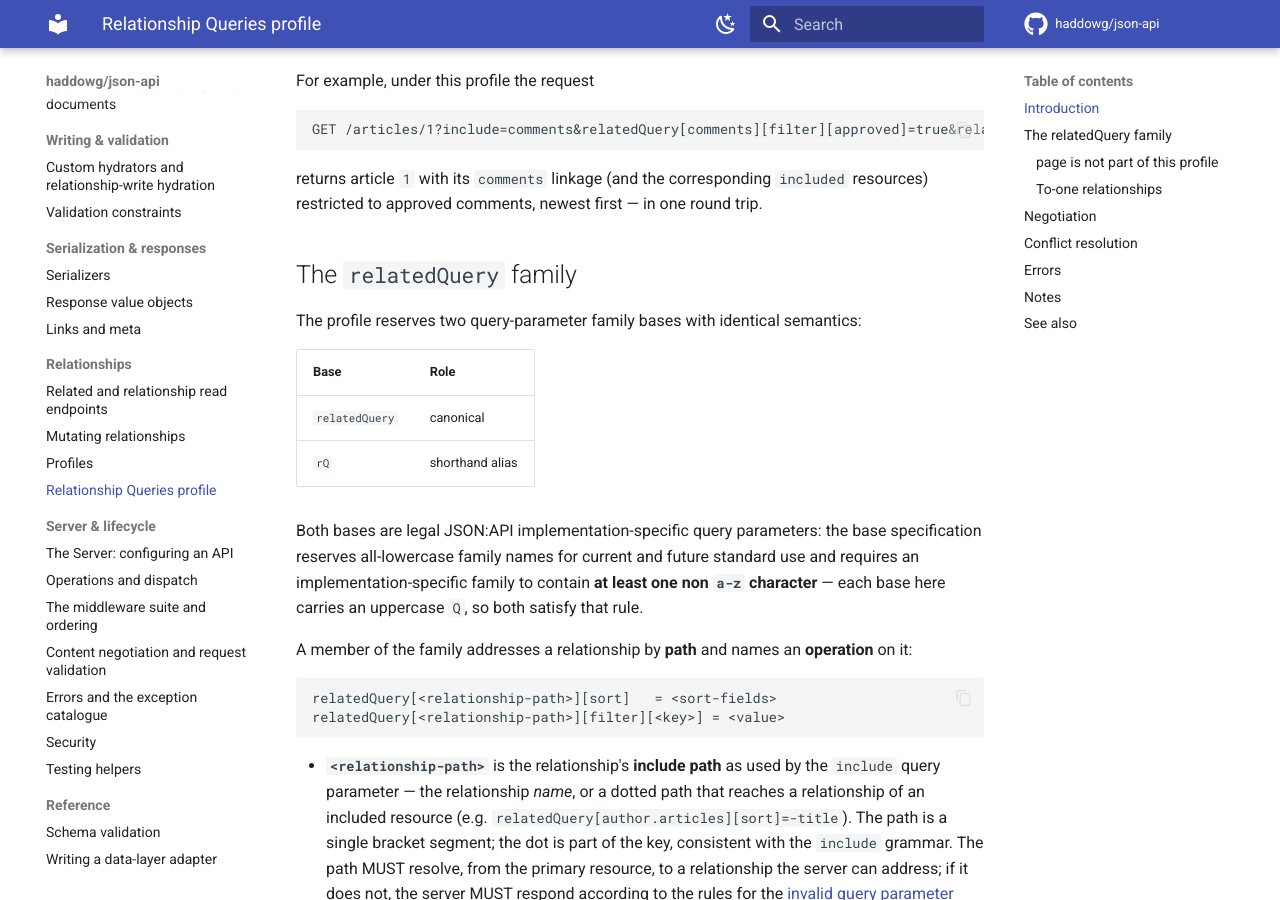
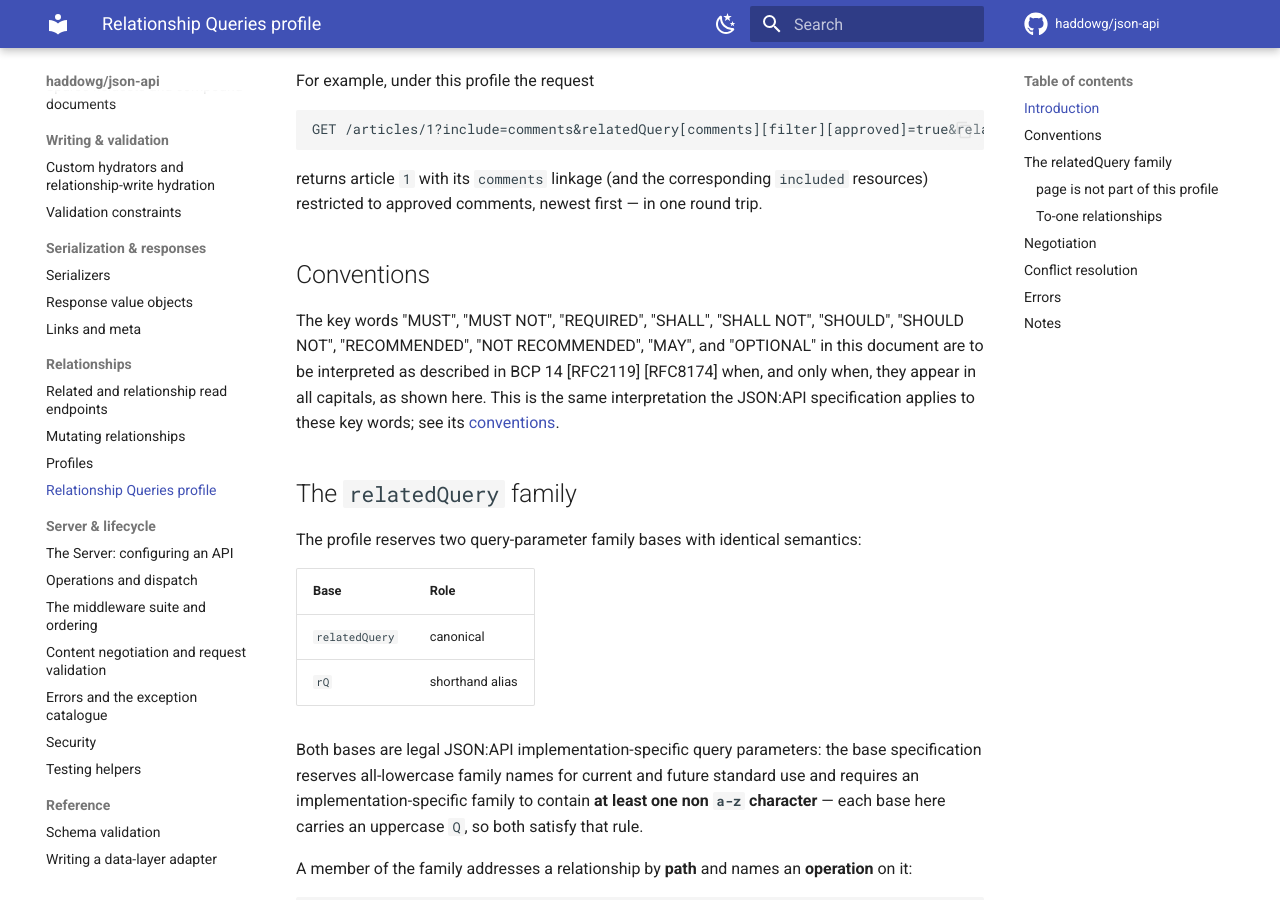
Before and after one commit to haddowg/json-api-symfony, an MkDocs documentation site: the page built from docs/profiles/relationship-queries.md, in a window 1280 px wide and 900 px high, scrolled down 569 px. Built offline with MkDocs 1.6.1 and Material for MkDocs 9.7.7, drawn with Linux system fonts in a browser that asks for light colours; comment, search, counter and statistics services are not loaded; some of the changed text lies outside the part shown.

Commit message:
docs: make the Relationship Queries profile spec standalone (#55)
A profile specification is what a client gets when it dereferences the
negotiated profile URI, so it has to stand on its own rather than lean
on the library's own documentation.

This drops the "See also" section that linked back to the library source
and the `profiles.md`/`relations.md` guides, leaving the page
referencing only the JSON:API specification (its profiles and
conventions sections). It also adds a Conventions section that
interprets the RFC 2119 key words ("MUST", "MAY", "SHOULD", …) exactly
as the JSON:API specification does, pointing at
https://jsonapi.org/format/#conventions — so the normative language in
the spec has a defined meaning without depending on anything outside the
JSON:API spec.

```diff
--- a/docs/profiles/relationship-queries.md
+++ b/docs/profiles/relationship-queries.md
@@ -31,6 +31,15 @@ GET /articles/1?include=comments&relatedQuery[comments][filter][approved]=true&r
 
 returns article `1` with its `comments` linkage (and the corresponding `included`
 resources) restricted to approved comments, newest first — in one round trip.
+
+## Conventions
+
+The key words "MUST", "MUST NOT", "REQUIRED", "SHALL", "SHALL NOT", "SHOULD",
+"SHOULD NOT", "RECOMMENDED", "NOT RECOMMENDED", "MAY", and "OPTIONAL" in this
+document are to be interpreted as described in BCP 14 [RFC2119] [RFC8174] when,
+and only when, they appear in all capitals, as shown here. This is the same
+interpretation the JSON:API specification applies to these key words; see its
+[conventions](https://jsonapi.org/format/#conventions).
 
 ## The `relatedQuery` family
 
@@ -159,12 +168,3 @@ The "invalid query parameter error" referenced above is the base specification's
   the request `GET /<primary>/<id>/<path>` (the relationship's related-collection
   endpoint) and folding page 1 of that result into the primary response as linkage.
   A server MAY implement the profile as exactly that translation.
-
-## See also
-
-This library ships the profile as
-[`Schema\Profile\RelationshipQueriesProfile`](https://github.com/haddowg/json-api/blob/main/src/Schema/Profile/RelationshipQueriesProfile.php);
-[Profiles](../profiles.md#the-bundled-relationship-queries-profile) covers
-registering it on a `Server` and the render seam that windows each relationship,
-and [Relations](../relations.md) documents the per-relationship sort/filter
-vocabulary the profile addresses.
```
